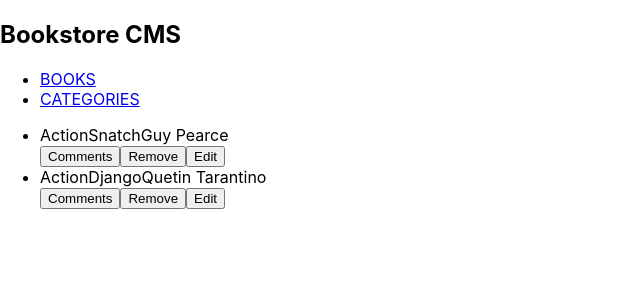
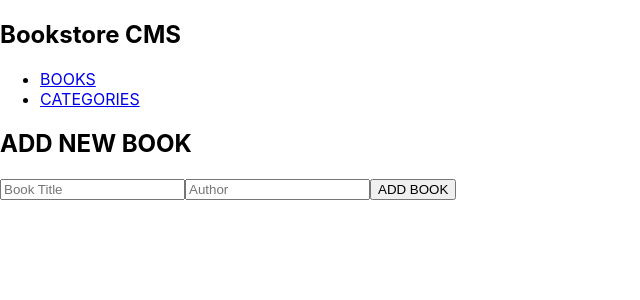
Before and after one commit to leonardodiasb/bookstore, a React (Create React App) app: page / in a window 1280 px wide. Shown: the top 300 px of the page, without its empty margins (0-640 px from the left). Built offline with nearby package versions, Linux system fonts and the light colour scheme.

Commit message:
Create add book and remove book using Redux

```diff
--- a/package.json
+++ b/package.json
@@ -12,6 +12,9 @@
     "react-redux": "^7.2.4",
     "react-router-dom": "^5.2.0",
     "react-scripts": "4.0.3",
+    "redux": "^4.1.1",
+    "redux-logger": "^3.0.6",
+    "uuid": "^8.3.2",
     "web-vitals": "^1.1.2"
   },
   "scripts": {
--- a/src/components/Navbar.js
+++ b/src/components/Navbar.js
@@ -4,12 +4,12 @@ import { NavLink } from 'react-router-dom';
 const Navbar = () => {
   const links = [
     {
-      id: 1,
+      id: 'books',
       path: '/',
       text: 'BOOKS',
     },
     {
-      id: 2,
+      id: 'categories',
       path: '/categories',
       text: 'CATEGORIES',
     },
--- a/src/components/books/Book.js
+++ b/src/components/books/Book.js
@@ -1,23 +1,39 @@
 import React from 'react';
 import PropTypes from 'prop-types';
+import { useDispatch } from 'react-redux';
+import { removeBook } from '../../redux/books/books';
 
-const Book = ({ genre, title, author }) => (
+const Book = ({ title, author }) => {
+  const dispatch = useDispatch();
+
+  const removeBookFromStore = (e) => {
+    e.preventDefault();
+    dispatch(removeBook(e.target.parentNode.parentNode.parentNode.parentNode.id));
+  };
+
+  return (
     <div>
       <div className="book-info">
-      <span className="book-genre">{genre}</span>
         <span className="book-title">{title}</span>
         <span className="book-author">{author}</span>
         <div className="book-btns">
           <button type="button">Comments</button>
-        <button type="button">Remove</button>
+          <button type="button" onClick={removeBookFromStore}>Remove</button>
           <button type="button">Edit</button>
         </div>
       </div>
+      <div className="progress-info">
+        <p className="percentage">0% Completed</p>
+      </div>
+      <div className="chapter-info">
+        <p className="current">CURRENT CHAPTER</p>
+        <p className="chapter">Chapter 0</p>
+        <button type="button" className="updating">UPDATE PROGRESS</button>
+      </div>
     </div>
   );
-
+};
 Book.propTypes = {
-  genre: PropTypes.string.isRequired,
   title: PropTypes.string.isRequired,
   author: PropTypes.string.isRequired,
 };
--- a/src/components/books/BookList.js
+++ b/src/components/books/BookList.js
@@ -1,27 +1,15 @@
 import React from 'react';
+import { useSelector } from 'react-redux';
 import Book from './Book';
 
 const BookList = () => {
-  const bookstore = [
-    {
-      genre: 'Action',
-      title: 'Snatch',
-      author: 'Guy Pearce',
-      id: '1',
-    },
-    {
-      genre: 'Action',
-      title: 'Django',
-      author: 'Quetin Tarantino',
-      id: '2',
-    },
-  ];
+  const bookStore = useSelector((state) => state.booksReducer);
 
   return (
     <ul className="book-list">
-      {bookstore.map((book) => (
-        <li key={book.id}>
-          <Book genre={book.genre} title={book.title} author={book.author} />
+      {bookStore.map((book) => (
+        <li key={book.id} id={book.id}>
+          <Book title={book.title} author={book.author} />
         </li>
       ))}
     </ul>
--- a/src/components/books/BookSection.js
+++ b/src/components/books/BookSection.js
@@ -1,9 +1,11 @@
 import React from 'react';
 import BookList from './BookList';
+import InputBook from './InputBook';
 
 const BookSection = () => (
   <div className="book-section">
     <BookList />
+    <InputBook />
   </div>
 );
 
--- /dev/null
+++ b/src/components/books/InputBook.js
@@ -0,0 +1,29 @@
+import React from 'react';
+import { useDispatch } from 'react-redux';
+import { v4 as uuidv4 } from 'uuid';
+import { addBook } from '../../redux/books/books';
+
+const InputBook = () => {
+  const dispatch = useDispatch();
+
+  const submitBookToStore = (e) => {
+    e.preventDefault();
+    const newBook = {
+      id: uuidv4(),
+      title: e.target.title.value,
+      author: e.target.author.value,
+    };
+    dispatch(addBook(newBook));
+  };
+
+  return (
+    <form onSubmit={submitBookToStore}>
+      <h2>ADD NEW BOOK</h2>
+      <input name="title" placeholder="Book Title" />
+      <input name="author" placeholder="Author" />
+      <button type="submit">ADD BOOK</button>
+    </form>
+  );
+};
+
+export default InputBook;
--- a/src/index.js
+++ b/src/index.js
@@ -1,11 +1,15 @@
 import React from 'react';
+import { Provider } from 'react-redux';
 import ReactDOM from 'react-dom';
 import './index.css';
 import App from './components/App';
+import store from './redux/configureStore';
 
 ReactDOM.render(
   <React.StrictMode>
-    <App />
+    <Provider store={store}>
+      <App />
+    </Provider>
   </React.StrictMode>,
   document.getElementById('root'),
 );
--- a/src/redux/books/books.js
+++ b/src/redux/books/books.js
@@ -0,0 +1,25 @@
+const ADD_BOOK = 'bookStore/books/ADD_BOOK';
+const REMOVE_BOOK = 'bookStore/books/REMOVE_BOOK';
+
+export const addBook = (payload) => ({
+  type: ADD_BOOK,
+  payload,
+});
+
+export const removeBook = (payload) => ({
+  type: REMOVE_BOOK,
+  payload,
+});
+
+const reducer = (state = [], action) => {
+  switch (action.type) {
+    case ADD_BOOK:
+      return [...state, action.payload];
+    case REMOVE_BOOK:
+      return state.filter((book) => book.id !== action.payload);
+    default:
+      return state;
+  }
+};
+
+export default reducer;
--- a/src/redux/configureStore.js
+++ b/src/redux/configureStore.js
@@ -0,0 +1,14 @@
+import { createStore, combineReducers, applyMiddleware } from 'redux';
+import logger from 'redux-logger';
+import booksReducer from './books/books';
+
+const reducer = combineReducers({
+  booksReducer,
+});
+
+const store = createStore(
+  reducer,
+  applyMiddleware(logger),
+);
+
+export default store;
```
Also changed, not shown: 1 other file (tests, documents, lock files or other folders). Lines whose indentation alone changed are shown as unchanged.
